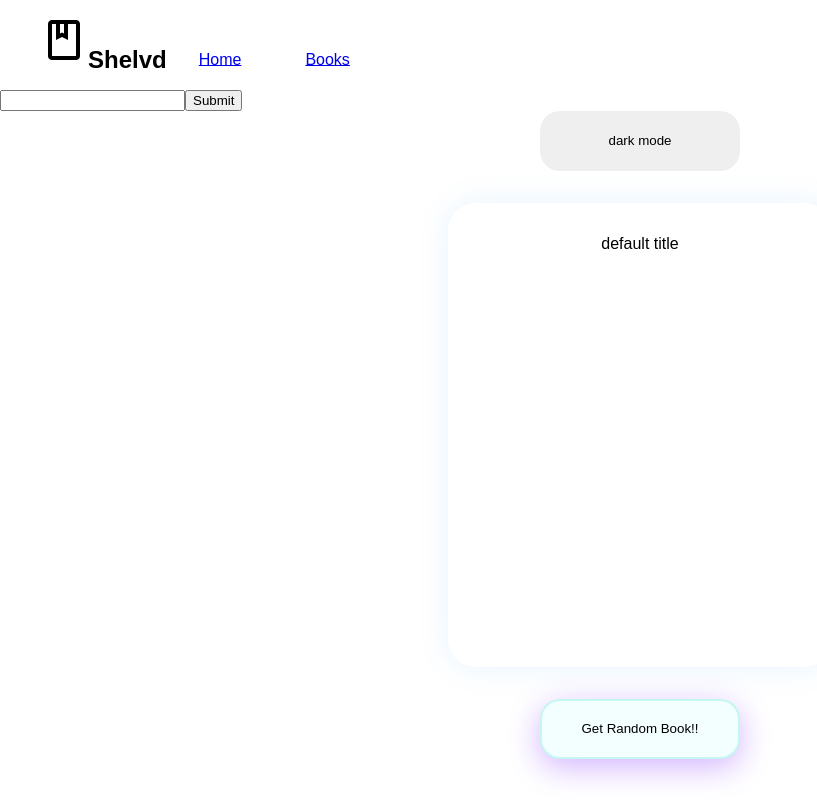
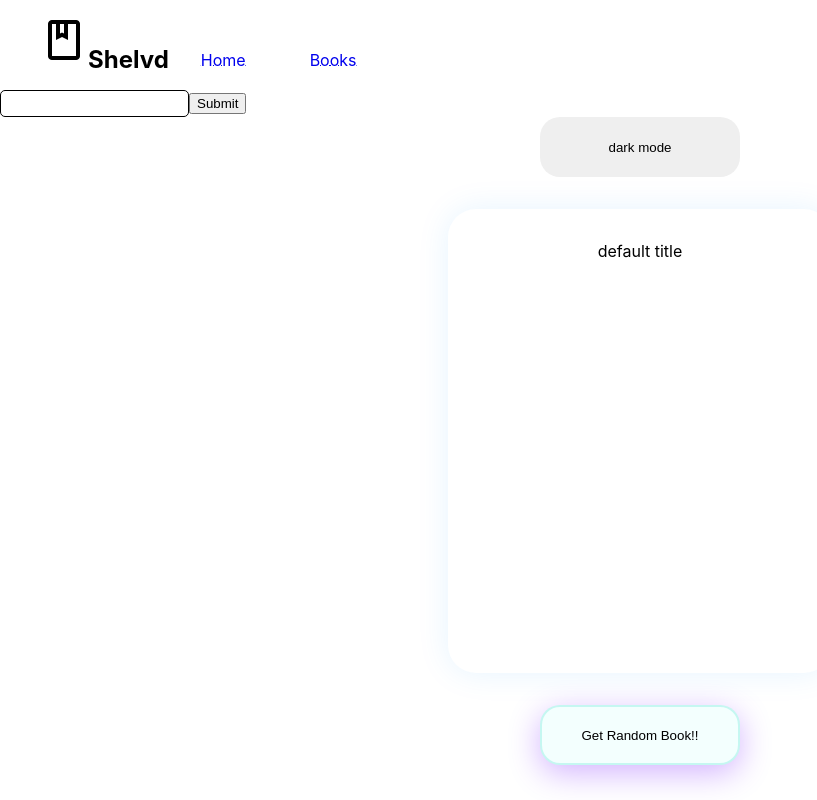
Before and after one commit to alliecaton/shelvd-react, a React (Create React App) app: page / in a window 1280 px wide. Shown: the whole page, without its empty margins (0-817 px from the left). Built offline with nearby package versions, Linux system fonts and the light colour scheme.

Commit message:
final styling of the day

```diff
--- a/src/App.css
+++ b/src/App.css
@@ -1,19 +1,3 @@
-:root {
-	--bg-color: #fff;
-	--text-color: #000;
-}
-
-[data-theme='dark'] {
-	--bg-color: #3f3f3f;
-	--text-color: #fff;
-}
-
-.App {
-	font-family: sans-serif;
-	background-color: var(--bg-color);
-	color: var(--text-color);
-}
-
 li {
 	display: inline;
 }
@@ -25,8 +9,6 @@ button {
 	border: none;
 }
 
-/* Home Container classes */
-
 .logo-text {
 	display: inline;
 	vertical-align: middle;
@@ -35,11 +17,6 @@ button {
 .searchbar {
 	display: inline;
 }
-
-/* img.logo-img {
-	padding-right: 1em;
-	display: inline;
-} */
 
 .home-container {
 	display: grid;
@@ -126,3 +103,11 @@ button {
 	margin: 2em;
 	vertical-align: middle;
 }
+
+input[type='text'] {
+	-webkit-appearance: none;
+	padding: 5px;
+	border-radius: 5px;
+	box-shadow: none;
+	border: solid 0.5px;
+}
--- a/src/App.js
+++ b/src/App.js
@@ -7,18 +7,9 @@ import { BrowserRouter as Router, Switch, Route } from 'react-router-dom'
 import BookListContainer from './containers/BookListContainer'
 
 function App() {
-	const storedDarkMode = localStorage.getItem('DARK_MODE')
-	console.log('local', storedDarkMode)
+	const [dark, setState] = useState(false)
+	const changeMode = () => setState(dark ? false : false)
 
-	const [dark, setState] = useState(storedDarkMode)
-	const changeMode = () => setState(dark ? false : true)
-
-	useEffect(() => {
-		console.log('dark mode?', dark)
-		localStorage.setItem('DARK_MODE', dark)
-	}, [dark])
-
-	console.log('render', dark)
 	return (
 		<div className='App' data-theme={dark ? 'dark' : 'light'}>
 			<Router>
```
